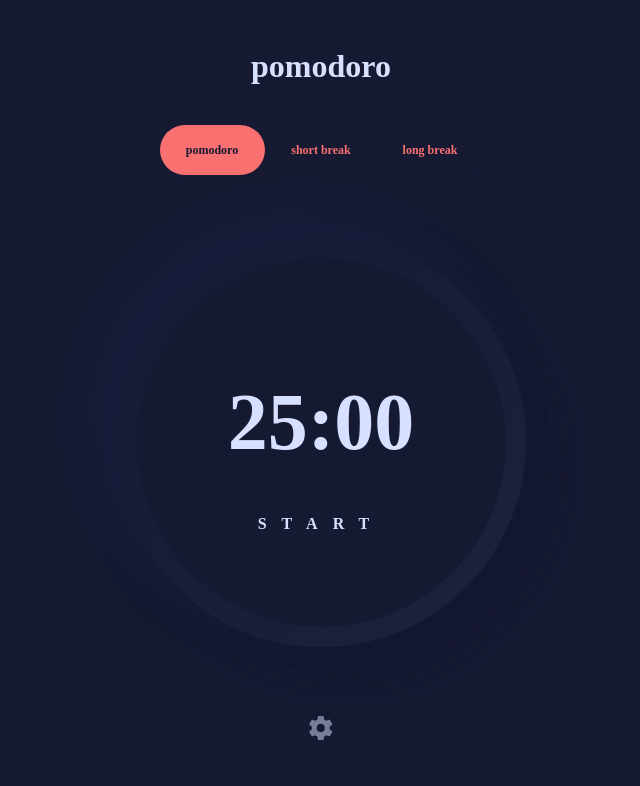
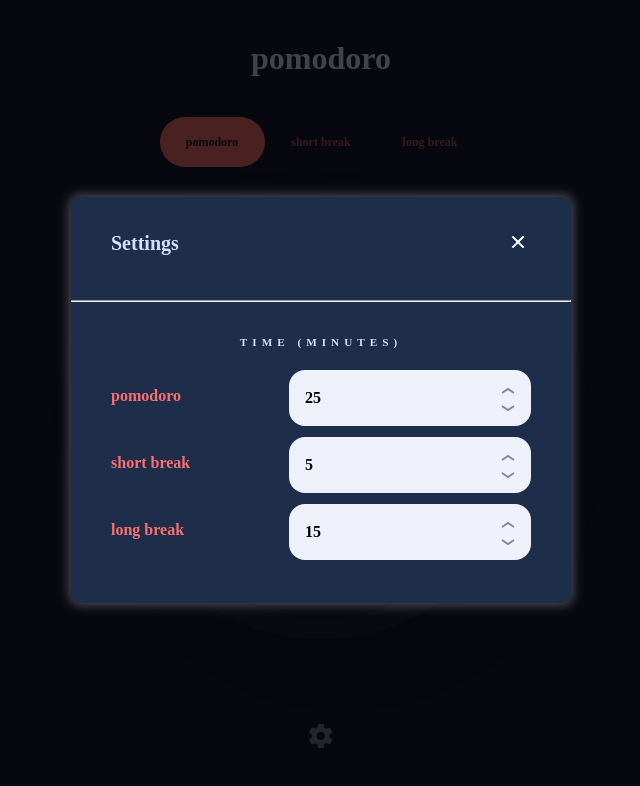
Before and after one commit to eoguvo/PomodoroApp, a Svelte app: page / in a window 1280 px wide. Shown: the top 786 px of the page, without its empty margins (319-959 px from the left). Built offline with nearby package versions, Linux system fonts and the light colour scheme.

Commit message:
feat: change time

```diff
--- a/package.json
+++ b/package.json
@@ -11,6 +11,7 @@
   "devDependencies": {
     "@rollup/plugin-commonjs": "^17.0.0",
     "@rollup/plugin-node-resolve": "^11.0.0",
+    "lighthouse": "^7.2.0",
     "rollup": "^2.3.4",
     "rollup-plugin-css-only": "^3.1.0",
     "rollup-plugin-livereload": "^2.0.0",
--- a/public/global.css
+++ b/public/global.css
@@ -8,7 +8,6 @@
 	font-family: 'Kumbh Sans', sans-serif;
 	margin: 0;
 	padding: 0;
-	border: 0;
 	font: inherit;
 	color: var(--gray);
 }
@@ -21,7 +20,6 @@ html, body {
 
 body {
 	background-color: var(--bg);
-	padding: 8px;
 	box-sizing: border-box;
 }
 
--- a/public/index.html
+++ b/public/index.html
@@ -9,6 +9,14 @@
 	<meta property="og:type" content="website">
 	<meta property="og:url" content="https://pomodoro-app-olive.vercel.app/">
 	<meta property="og:image" content="https://pomodoro-app-olive.vercel.app//assets/preview.png">
+	<meta property="og:site_name" content="Sicily Pomodoro">
+
+	<meta name="twitter:title" content="Sicily Pomodoro">
+	<meta name="twitter:description" content="A simple Pomodoro Timer Online app for mobile and desktop devices. Sicily help you with study, work, research, coding and much more!">
+	<meta name="twitter:image" content="https://pomodoro-app-olive.vercel.app//assets/preview.png">
+	<meta name="twitter:image:alt" content="Website title and preview">
+	<meta name="twitter:card" content="summary_large_image">
+	<meta name="twitter:creator" content="@DevGustavinho">
 
 	<meta name="google-site-verification" content="02ZsGxTMOvZHFOiKcXAwrqcQhrUH2-lnVUeNVRsQMxE" />
 
@@ -18,8 +26,10 @@
 	<title>Pomodoro Timer Online - Sicily</title>
 
 	<link rel='icon' type='image/png' href='/favicon.png'>
-	<link rel='stylesheet' href='/global.css'>
-	<link rel='stylesheet' href='/build/bundle.css'>
+	<link rel="preload" href="/global.css" as="style" onload="this.onload=null;this.rel='stylesheet'">
+	<noscript><link rel="stylesheet" href="/global.css"></noscript>
+	<link rel="preload" href="/build/bundle.css" as="style" onload="this.onload=null;this.rel='stylesheet'">
+	<noscript><link rel="stylesheet" href="/build/bundle.css"></noscript>
 
 	<script defer src='/build/bundle.js'></script>
 </head>
--- a/src/App.svelte
+++ b/src/App.svelte
@@ -1,8 +1,11 @@
 <script>
 	import { onMount } from 'svelte'
-	let circleRef, interval, circumference=0, dashoffset=0;
+	import Modal from './_compontents/Modal.svelte'
+	import formatTime from './_util/formatTime.js'
+
+	let circleRef, interval, circumference=0, dashoffset=0, show = true;
 	let current = 'pomo';
-	const breaks = {"pomo": 1500, "short": 300, "long": 900}
+	let breaks = {pomo: 1500, short: 300, long: 900}
 
 	$: time = breaks[current];
 	$: if(circleRef) {
@@ -17,12 +20,6 @@
 			circleRef.style.strokeDashoffset = circumference.toString();
 		}
 	})
-
-	function formatTime(totalSeconds) {
-		const min = (totalSeconds / 60)>>0;
-		const sec = (totalSeconds % 60)>>0;
-		return `${min>10?min:'0'+min}:${sec>10?sec:'0'+sec}`
-	}
 
 	function ResetCircle() {
 		if(circleRef) {
@@ -63,6 +60,10 @@
 			ResetCircle();
 		}
 	}
+	function toggleModal(value) {
+		if(!value) return show = !show;
+		show = value;
+	}
 </script>
 
 <main>
@@ -98,8 +99,11 @@
 			{/if}
 		</div>
 	</div>
-	<button on:click="{()=>alert('we are working in this')}" class="config"><img height="24" width="24" src="./assets/config.svg" alt="configuration"></button>
+	<button on:click="{()=>show=true}" class="config"><img height="24" width="24" src="./assets/config.svg" alt="configuration"></button>
 </main>
+{#if show}
+	<Modal {toggleModal} bind:breaks={breaks} />
+{/if}
 
 <style>
 	main {
@@ -124,7 +128,7 @@
 
 	.breaks {
 		border-radius: 9999px;
-		z-index: 2;
+		z-index: 1;
 		margin-bottom: 3.5rem; /*2.5rem;*/
 		background-color: var(--bg);
 	}
@@ -135,6 +139,7 @@
 		padding: 1rem;
 		font-size: .75rem;
 		color: var(--primary);
+		opacity: .7;
 		transition: all .3s var(--ttf);
 	}
 	.breaks button:hover {
@@ -167,9 +172,9 @@
 		position: relative;
 	}
 	.watch .content .play {
-		z-index: 10;
+		z-index: 1;
 		letter-spacing: 15px;
-		transition: all .2s var(--ttf);
+		transition: color .2s var(--ttf);
 		margin-top: 2.5rem;
 		font-weight: bold;
 		cursor: pointer;
@@ -191,10 +196,8 @@
 		height: 100%;
 	}
 	.progress-ring__circle {
-		stroke-dasharray: var(--arr);
-		stroke-dashoffset: var(--off);
 		stroke-width: 4;
-		transition: all .15s var(--ttf);
+		transition: stroke-dashoffset .15s var(--ttf);
 		transform-origin: center;
 		stroke-linecap: round;
 		transform: rotate(-90deg);
--- /dev/null
+++ b/src/_compontents/Modal.svelte
@@ -0,0 +1,90 @@
+<script>
+    import NumberInput from './numberInput.svelte'
+    export let breaks;
+    export let toggleModal;
+    let {pomo,short,long} = breaks;
+    $: breaks["pomo"] = pomo*60;
+    $: breaks["short"] = short*60;
+    $: breaks["long"] = long*60;
+
+    let modalElement;
+    function keydown(e) {
+      e.stopPropagation()
+      console.log(e)
+      if (e.key === 'Escape') {
+        toggleModal(false);
+      }
+    }
+</script>
+
+<div
+  bind:this={modalElement}
+  class="modal"
+  on:keydown={keydown} tabindex={0}>
+  <div class="modal-wrapper" >
+      <header>
+        <h2 class="modal-title">Settings</h2>
+        <button on:click="{()=>toggleModal(false)}"><svg xmlns="http://www.w3.org/2000/svg" width="14" height="14"><path fill="#fff" fill-rule="evenodd" d="M11.95.636l1.414 1.414L8.414 7l4.95 4.95-1.414 1.414L7 8.414l-4.95 4.95L.636 11.95 5.586 7 .636 2.05 2.05.636 7 5.586l4.95-4.95z" ></path></svg></button>
+      </header>
+      <hr>
+      <main class="content">
+        <h2 class="subtitle">TIME (MINUTES)</h2>
+        <NumberInput label="pomodoro" bind:time="{pomo}"/>
+        <NumberInput label="short break" bind:time="{short}"/>
+        <NumberInput label="long break" bind:time="{long}"/>
+      </main>
+  </div>
+</div>
+
+
+<style>
+    .modal {
+        width: 100vw;
+        height: 100vh;
+        background-color: rgba(0, 0, 0, 0.7);
+        position: fixed;
+        top: 0;
+        display: flex;
+        align-items: center;
+        justify-content: center;
+        z-index: 5;
+    }
+    .modal-wrapper {
+        z-index: 12;
+        background-color: #1D2D4A;
+        width: 70%;
+        max-width: 500px;
+        border-radius:.5rem;
+        box-shadow: 0 0 12px 2px rgba(255, 255, 255, 0.3);
+    }
+    .modal-wrapper header {
+        padding: 2rem 2.5rem;
+        display: flex;
+        justify-content: space-between;
+    }
+    .modal-wrapper header .modal-title {
+        font-size: 1.25rem;
+        line-height: 1.75rem;
+        font-weight: bold;
+    }
+    .content {
+        padding: 2rem 2.5rem;
+        display: flex;
+        justify-content: space-between;
+        flex-flow: column wrap;
+    }
+    .content .subtitle {
+      text-align: center;
+      letter-spacing: 5px;
+      font-weight: bold;
+      margin-bottom: 1.25rem;
+      line-height: 1rem;
+      font-size: .7rem;
+    }
+    /* transition-all opacity-25 hover:opacity-100 */
+    @media(max-width: 800px) {
+        .content {
+            width: 90%
+        }
+    }
+</style>
--- /dev/null
+++ b/src/_compontents/numberInput.svelte
@@ -0,0 +1,75 @@
+<script>
+    import { onMount } from 'svelte';
+    export let label;
+    export let time;
+    onMount(()=>{
+        time = toMinutes(time);
+    })
+    function increment() {
+        time = Number(time);
+        if((time+=5)>=60) return time = 60;
+    }
+    function decrement() {
+        time = Number(time);
+        if((time-=5)<=5) return time = 5;
+    }
+    function toMinutes(seconds) {
+      return Number(seconds)/60;
+    }
+</script>
+
+<div class="input-group">
+    <p class="label">{label || "label nao selecionada"}</p>
+    <div class="input">
+      <p class="value">{time}</p>
+      <div class="buttons">
+        <button  on:click="{increment}" class="increment" ><svg class="arrow transition-all opacity-25 hover:opacity-100" xmlns="http://www.w3.org/2000/svg" width="14" height="7"><path fill="none" stroke="#1E213F" stroke-width="2" d="M1 6l6-4 6 4"></path></svg></button>
+        <button on:click="{decrement}" class="decrement" ><svg class="arrow" xmlns="http://www.w3.org/2000/svg" width="14" height="7"><path fill="none" stroke="#1E213F" stroke-width="2" d="M1 1l6 4 6-4"></path></svg></button>
+      </div>
+    </div>
+</div>
+
+<style>
+    .input-group {
+      padding-bottom: .7rem;
+      width: 100%;
+      display: flex;
+      align-items: center;
+      justify-content: space-between;
+    }
+    .input-group .label {
+      text-align: center;
+      color: var(--primary);
+      padding-bottom: .2rem;
+      font-weight: bold;
+    }
+    .input-group .input {
+      height: 1.5rem;
+      width: 50%;
+      padding: 1rem;
+      display: flex;
+      justify-content: space-between;
+      align-items: center;
+      text-align: center;
+      border-radius: 1rem;
+      background-color: rgba(239,241,250);
+    }
+    .input-group .input .value {
+      color: #000;
+      font-weight: bold;
+    }
+    .input-group .input .buttons {
+      display: flex;
+      flex-direction: column;
+      justify-content: space-around;
+    }
+    .input-group .input .buttons button {
+      padding: 0;
+      margin: 0;
+      transition: all .2s var(--ttf);
+      opacity: .5;
+    }
+    .input-group .input .buttons button:hover {
+      opacity: 1;
+    }
+</style>
--- /dev/null
+++ b/src/_util/formatTime.js
@@ -0,0 +1,5 @@
+export default function formatTime(totalSeconds) {
+    const min = (totalSeconds / 60)>>0;
+    const sec = (totalSeconds % 60)>>0;
+    return `${min>10?min:'0'+min}:${sec>10?sec:'0'+sec}`
+}
```
